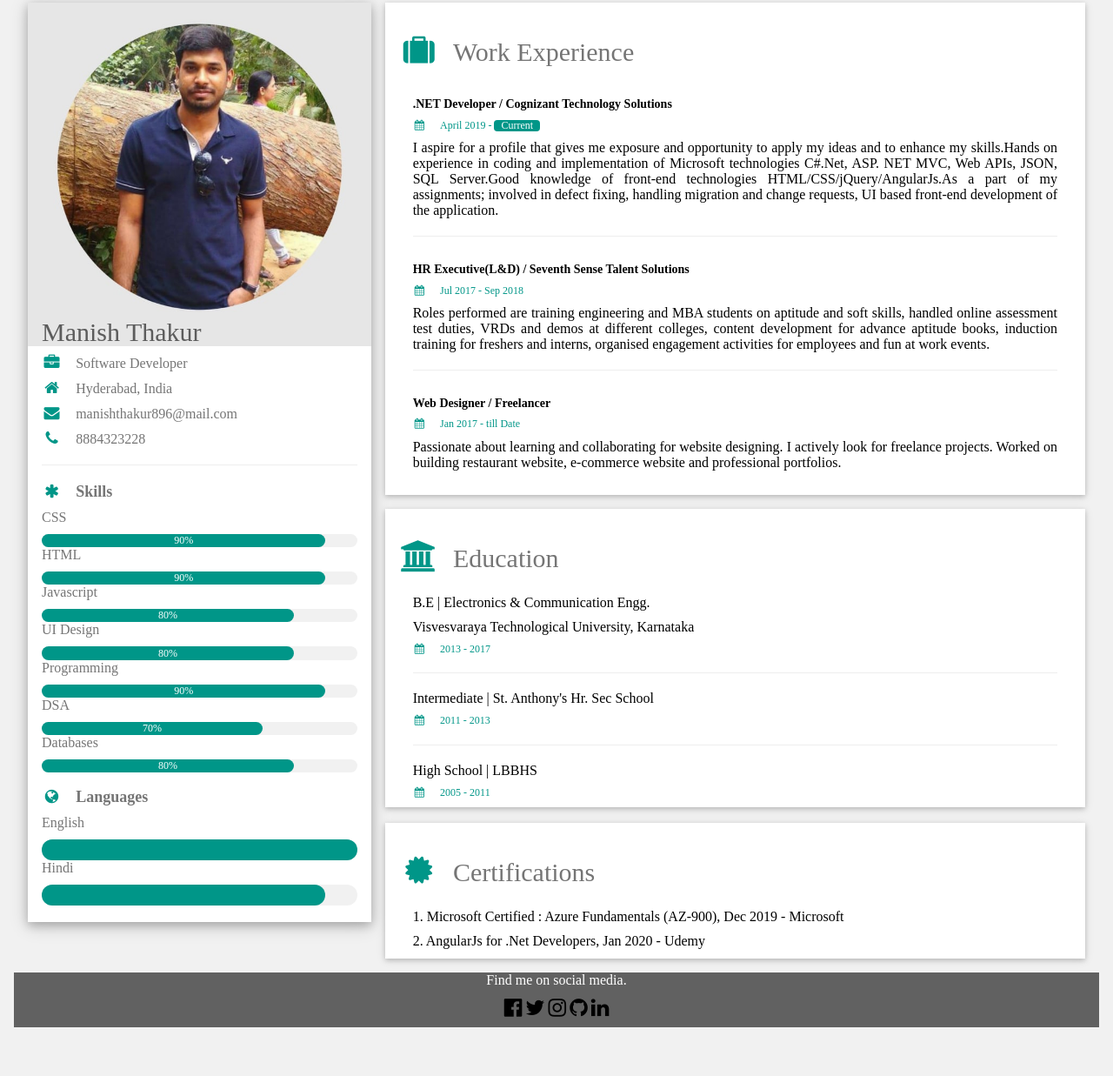
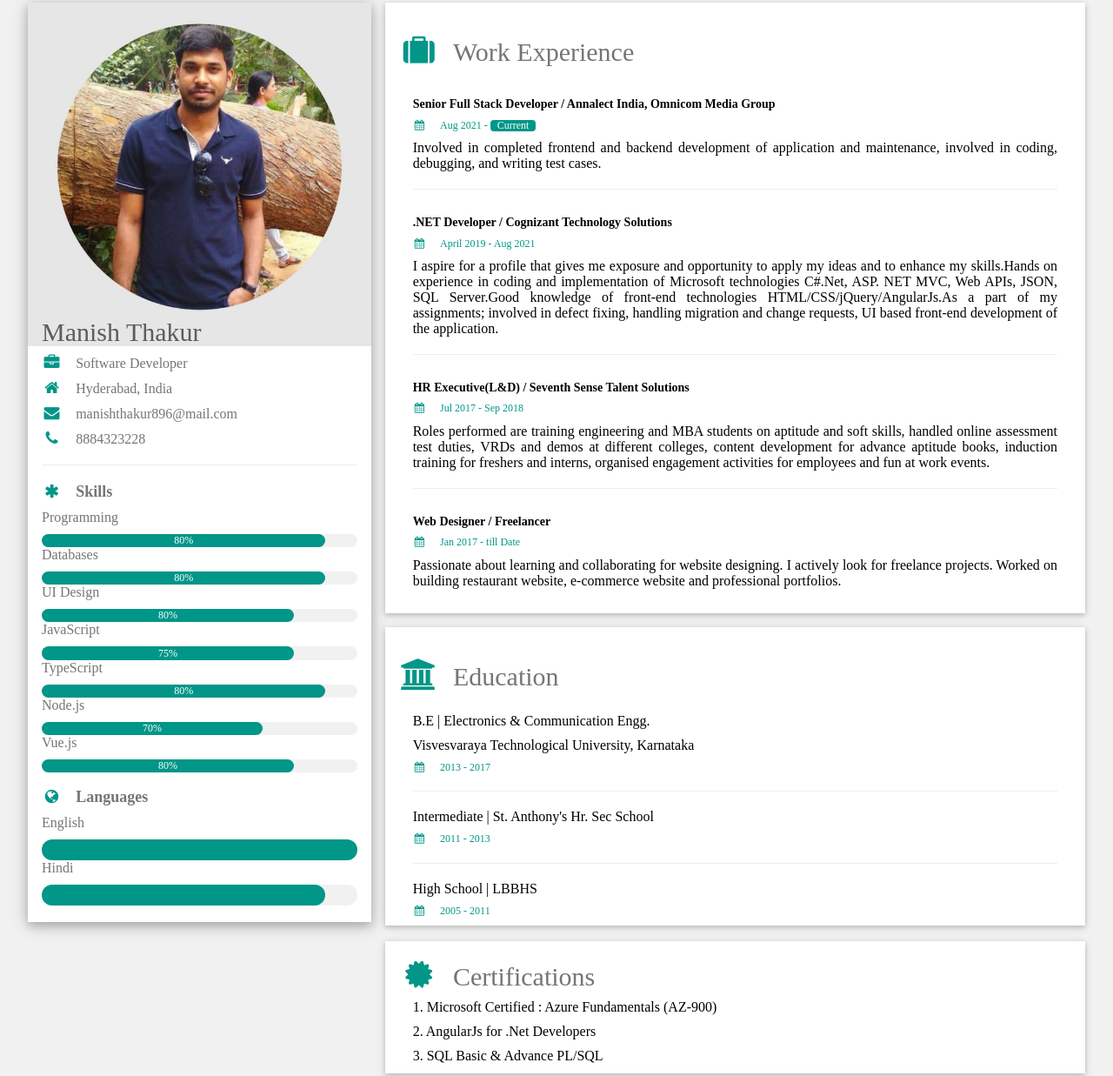
Before and after one commit to Manish-Thakur/portfolio.github.io, a plain HTML site: page myCV.html in a window 1280 px wide. Shown: the part 71-1308 px from the top of the page at 87% size. Before the commit the page ends 1260 px from the top, so only its background shows below. Drawn offline with nearby package versions, Linux system fonts and the light colour scheme.

Commit message:
my cv updates

```diff
--- a/myCV.html
+++ b/myCV.html
@@ -121,33 +121,33 @@ nav{font: normal 16px GT America;}
           <hr>
 
           <p class="w3-large"><b><i class="fa fa-asterisk fa-fw w3-margin-right w3-text-teal"></i>Skills</b></p>
-          <p>CSS</p>
+          <p>Programming</p>
           <div class="w3-light-grey w3-round-xlarge w3-small">
-            <div class="w3-container w3-center w3-round-xlarge w3-teal" style="width:90%">90%</div>
+            <div class="w3-container w3-center w3-round-xlarge w3-teal" style="width:90%">80%</div>
           </div>
-          <p>HTML</p>
+          <p>Databases</p>
           <div class="w3-light-grey w3-round-xlarge w3-small">
             <div class="w3-container w3-center w3-round-xlarge w3-teal" style="width:90%">
-              <div class="w3-center w3-text-white">90%</div>
+              <div class="w3-center w3-text-white">80%</div>
             </div>
-          </div>
-          <p>Javascript</p>
-          <div class="w3-light-grey w3-round-xlarge w3-small">
-            <div class="w3-container w3-center w3-round-xlarge w3-teal" style="width:80%">80%</div>
           </div>
           <p>UI Design</p>
           <div class="w3-light-grey w3-round-xlarge w3-small">
             <div class="w3-container w3-center w3-round-xlarge w3-teal" style="width:80%">80%</div>
           </div>
-          <p>Programming</p>
+          <p>JavaScript</p>
           <div class="w3-light-grey w3-round-xlarge w3-small">
-            <div class="w3-container w3-center w3-round-xlarge w3-teal" style="width:90%">90%</div>
+            <div class="w3-container w3-center w3-round-xlarge w3-teal" style="width:80%">75%</div>
           </div>
-          <p>DSA</p>
+          <p>TypeScript</p>
+          <div class="w3-light-grey w3-round-xlarge w3-small">
+            <div class="w3-container w3-center w3-round-xlarge w3-teal" style="width:90%">80%</div>
+          </div>
+          <p>Node.js</p>
           <div class="w3-light-grey w3-round-xlarge w3-small">
             <div class="w3-container w3-center w3-round-xlarge w3-teal" style="width:70%">70%</div>
           </div>
-          <p>Databases</p>
+          <p>Vue.js</p>
           <div class="w3-light-grey w3-round-xlarge w3-small">
             <div class="w3-container w3-center w3-round-xlarge w3-teal" style="width:80%">80%</div>
           </div>
@@ -175,8 +175,14 @@ nav{font: normal 16px GT America;}
       <div class="w3-container w3-card w3-white w3-margin-bottom">
         <h2 class="w3-text-grey w3-padding-16"><i class="fa fa-suitcase fa-fw w3-margin-right w3-xxlarge w3-text-teal"></i>Work Experience</h2>
         <div class="w3-container">
+          <h5><b>Senior Full Stack Developer / Annalect India, Omnicom Media Group </b></h5>
+          <h6 class="w3-text-teal"><i class="fa fa-calendar fa-fw w3-margin-right"></i>Aug 2021 - <span class="w3-tag w3-teal w3-round">Current</span></h6>
+          <p>Involved in completed frontend and backend development of application and maintenance, involved in coding, debugging, and writing test cases. </p>
+          <hr>
+        </div>
+        <div class="w3-container">
           <h5><b>.NET Developer / Cognizant Technology Solutions </b></h5>
-          <h6 class="w3-text-teal"><i class="fa fa-calendar fa-fw w3-margin-right"></i>April 2019 - <span class="w3-tag w3-teal w3-round">Current</span></h6>
+          <h6 class="w3-text-teal"><i class="fa fa-calendar fa-fw w3-margin-right"></i>April 2019 - Aug 2021</h6>
           <p>I aspire for a profile that gives me exposure and opportunity to apply my ideas and to enhance my skills.Hands on experience in coding and implementation of Microsoft technologies C#.Net, ASP. NET MVC, Web APIs, JSON, SQL Server.Good knowledge of front-end technologies HTML/CSS/jQuery/AngularJs.As a part of my assignments; involved in defect fixing, handling migration and change requests, UI based front-end development of the application.</p>
           <hr>
         </div>
@@ -210,10 +216,11 @@ nav{font: normal 16px GT America;}
       </div><br>
       <!--Certifications-->
         <div class="w3-container w3-card w3-white">
-        <h2 class="w3-text-grey w3-padding-16"><i class="fa fa-certificate fa-fw w3-margin-right w3-xxlarge w3-text-teal"></i>Certifications</h2>
+        <h2 class="w3-text-grey w3-padding-12"><i class="fa fa-certificate fa-fw w3-margin-right w3-xxlarge w3-text-teal"></i>Certifications</h2>
         <div class="w3-container">
-          <p>1. Microsoft Certified : Azure Fundamentals (AZ-900), Dec 2019 - Microsoft</p>
-          <p>2. AngularJs for .Net Developers, Jan 2020 - Udemy</p>
+          <p>1. Microsoft Certified : Azure Fundamentals (AZ-900)</p>
+          <p>2. AngularJs for .Net Developers</p>
+          <p>3. SQL Basic & Advance PL/SQL</p>
         </div>
 
     <!-- End Right Column -->
```
